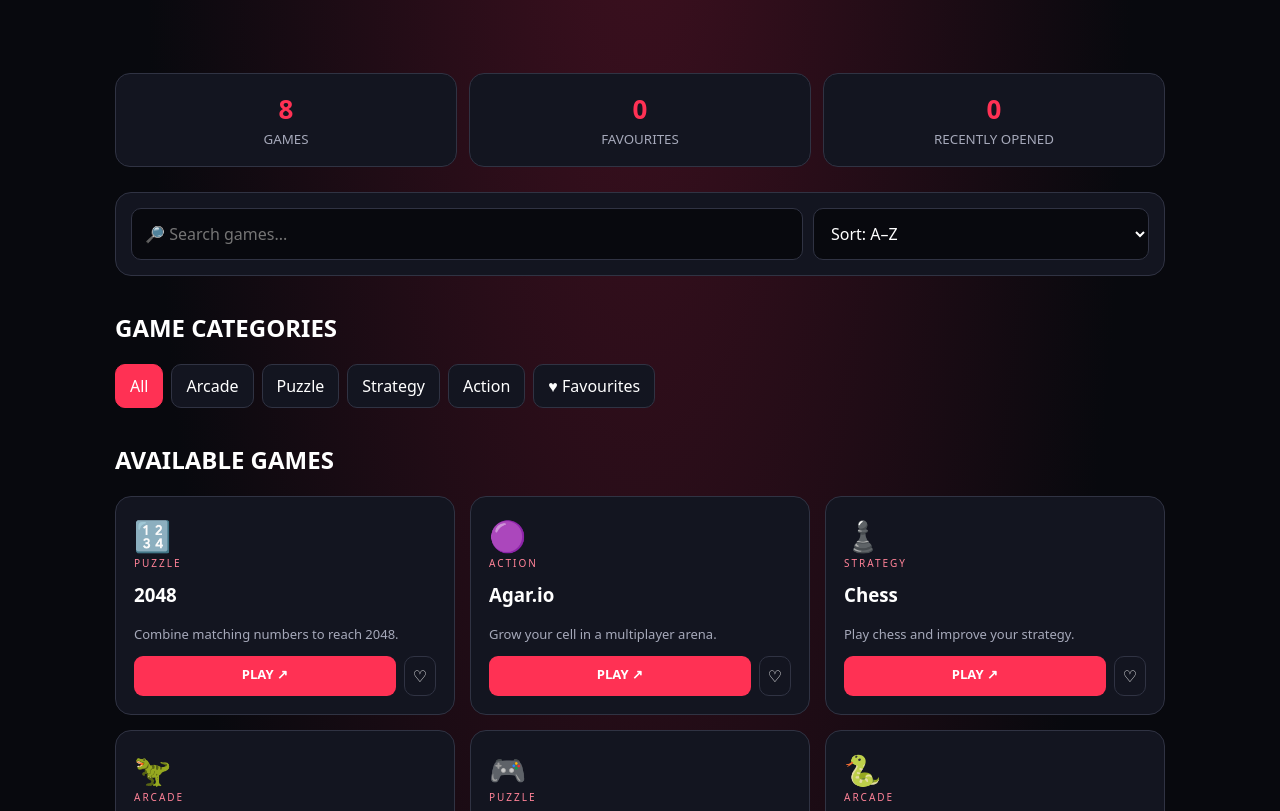
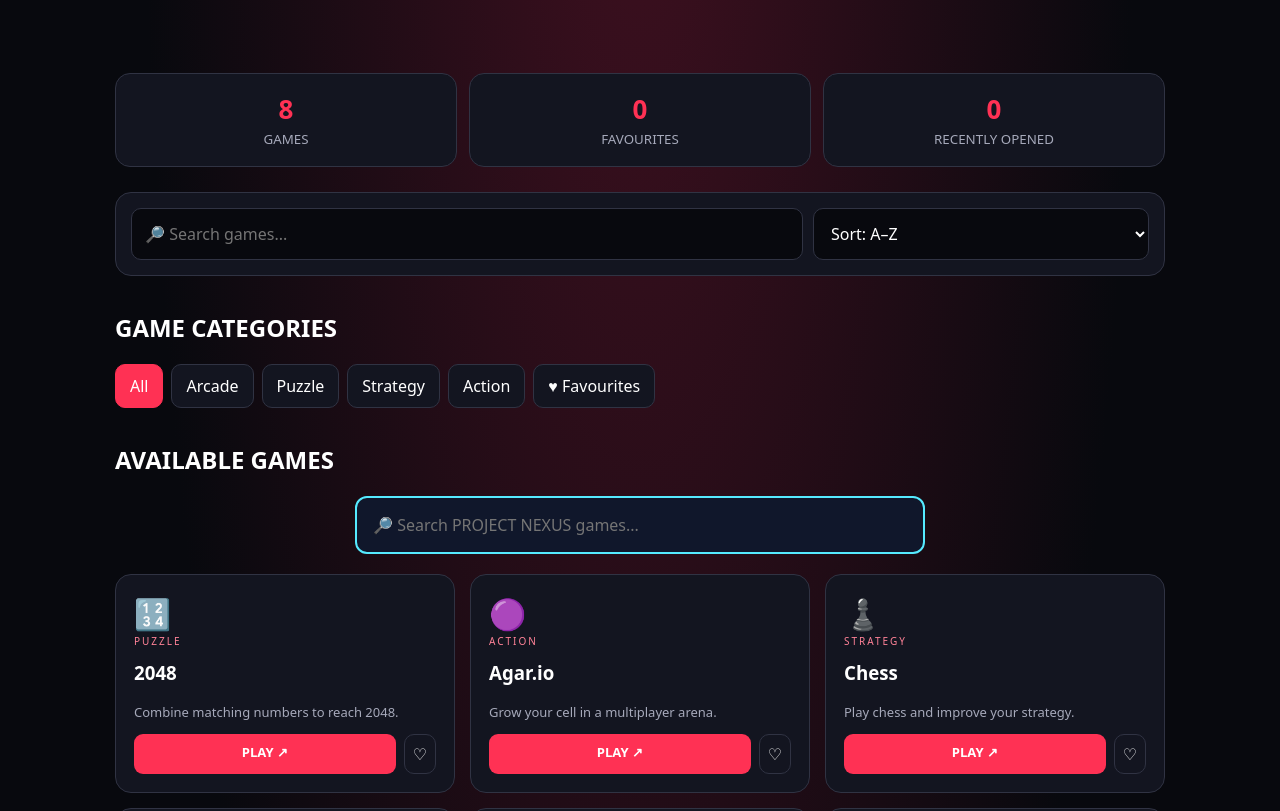
Before and after one commit to george2026-w/PROJECT-NEXUS, a plain HTML site: page index.html in a window 1280 px wide. Shown: the part 289-1100 px from the top of the page. Drawn offline with Linux system fonts and the light colour scheme.

Commit message:
Update index.html

```diff
--- a/index.html
+++ b/index.html
@@ -598,6 +598,30 @@ aria-label="Search games">
 
 <h2>AVAILABLE GAMES</h2>
 
+
+<div class="nexus-search" style="margin:20px auto; max-width:600px; padding:0 15px;">
+  <input
+    id="gameSearch"
+    type="text"
+    placeholder="🔎 Search PROJECT NEXUS games..."
+    oninput="searchGames()"
+    style="width:100%; padding:16px; border-radius:12px; border:2px solid #55eaff; background:#10172b; color:white; font-size:16px;"
+  >
+</div>
+
+<script>
+function searchGames() {
+  const search = document.getElementById("gameSearch").value.toLowerCase();
+  const games = document.querySelectorAll(".games .game");
+
+  games.forEach(game => {
+    game.style.display = game.innerText.toLowerCase().includes(search)
+      ? ""
+      : "none";
+  });
+}
+</script>
+
 <div class="games" id="games"></div>
 
 </section>
```
